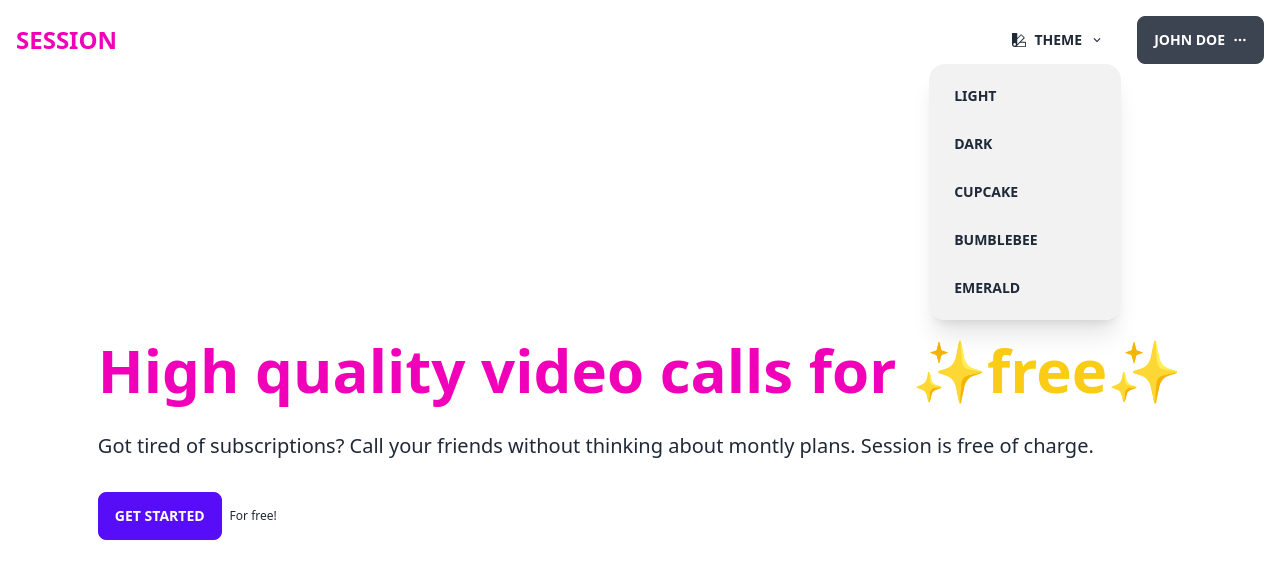
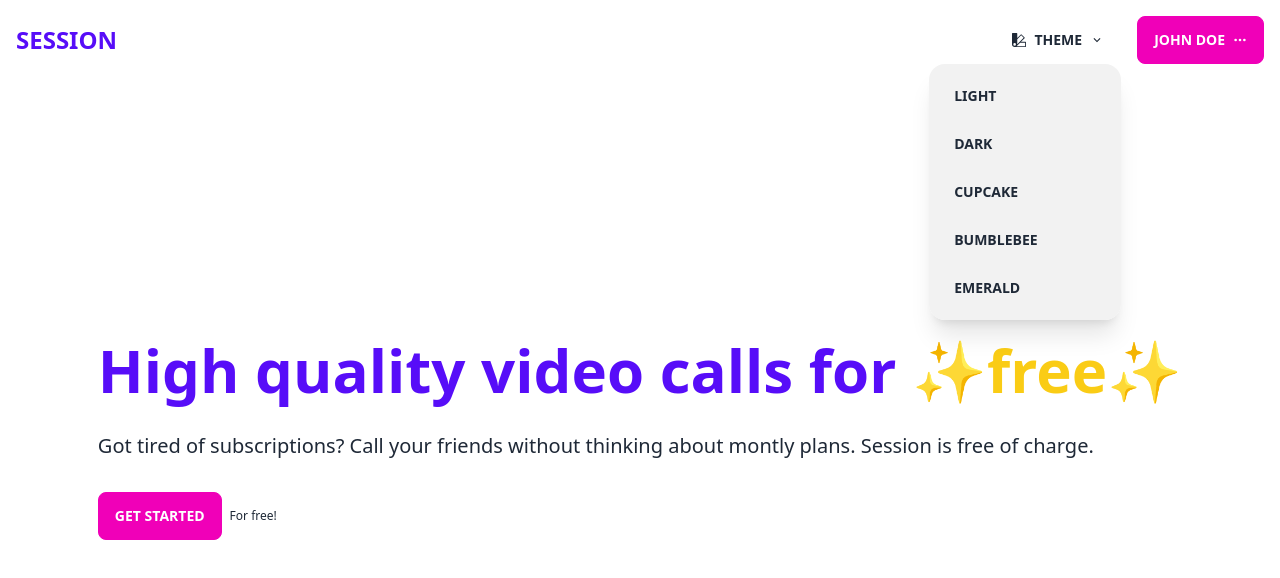
Before and after one commit to alkimcaner/session, a Next.js app: page / in a window 1280 px wide. Both pictures are taken after a click on the label "THEME". Shown: the top 578 px of the page. Built offline with nearby package versions, Linux system fonts and the light colour scheme; no server answers.

Commit message:
fix: store theme state in a cookie

```diff
--- a/package.json
+++ b/package.json
@@ -10,12 +10,14 @@
   },
   "dependencies": {
     "@reduxjs/toolkit": "^1.9.3",
+    "@types/js-cookie": "^3.0.3",
     "@types/node": "18.14.5",
     "@types/react": "18.0.28",
     "@types/react-dom": "18.0.11",
     "daisyui": "^2.51.3",
     "eslint": "8.35.0",
     "eslint-config-next": "13.2.3",
+    "js-cookie": "^3.0.1",
     "next": "13.2.3",
     "peerjs": "^1.4.7",
     "react": "18.2.0",
--- a/src/app/Navbar.tsx
+++ b/src/app/Navbar.tsx
@@ -3,7 +3,7 @@
 import { useAppDispatch, useAppSelector } from "@/hooks";
 import { setTheme } from "@/slices/userSlice";
 import Link from "next/link";
-import { useEffect } from "react";
+import { useEffect, useState } from "react";
 import { BsPalette2, BsPersonFill, BsThreeDots } from "react-icons/bs";
 import { FiSettings } from "react-icons/fi";
 import { MdKeyboardArrowDown, MdLogout } from "react-icons/md";
@@ -44,18 +44,23 @@ const themes = [
 export default function Navbar() {
   const userState = useAppSelector((state) => state.user);
   const dispatch = useAppDispatch();
+  const [isClient, setIsClient] = useState(false);
 
   //Change theme
   useEffect(() => {
     document.documentElement.setAttribute("data-theme", userState.theme);
   }, [userState.theme]);
 
+  useEffect(() => {
+    setIsClient(true);
+  }, []);
+
   return (
     <nav className="w-full flex justify-center bg-base-100">
       <div className="relative max-w-7xl flex-1 flex items-center gap-4 p-4">
         <Link
           href="/"
-          className="text-2xl font-extrabold text-secondary hover:text-secondary-focus transition-colors mr-auto"
+          className="text-2xl font-extrabold text-primary hover:text-secondary-focus transition-colors mr-auto"
         >
           SESSION
         </Link>
@@ -72,7 +77,9 @@ export default function Navbar() {
               <button
                 key={index}
                 className={`btn ${
-                  userState.theme === theme ? "btn-primary" : "btn-ghost"
+                  isClient && userState.theme === theme
+                    ? "btn-primary"
+                    : "btn-ghost"
                 } justify-start`}
                 onClick={() => dispatch(setTheme(theme))}
               >
@@ -83,7 +90,7 @@ export default function Navbar() {
         </div>
         {/* Profile menu */}
         <div className="dropdown dropdown-end">
-          <label tabIndex={0} className="btn gap-2">
+          <label tabIndex={0} className="btn btn-secondary gap-2">
             John Doe <BsThreeDots />
           </label>
           <ul
--- a/src/app/layout.tsx
+++ b/src/app/layout.tsx
@@ -1,6 +1,7 @@
 import "./globals.css";
 import AppProviders from "./AppProviders";
 import Navbar from "./Navbar";
+import { cookies } from "next/headers";
 
 export const metadata = {
   title: "Session",
@@ -12,8 +13,11 @@ export default function RootLayout({
 }: {
   children: React.ReactNode;
 }) {
+  const cookieStore = cookies();
+  const theme = cookieStore.get("theme");
+
   return (
-    <html lang="en">
+    <html lang="en" data-theme={theme?.value}>
       <AppProviders>
         <body className="h-screen flex flex-col">
           <Navbar />
--- a/src/app/page.tsx
+++ b/src/app/page.tsx
@@ -2,7 +2,7 @@ export default function Home() {
   return (
     <main className="flex-1 max-w-7xl mx-auto flex flex-col lg:flex-row justify-center items-center gap-16 p-4">
       <div className="flex flex-col gap-8 justify-center">
-        <h1 className="text-6xl text-secondary font-bold">
+        <h1 className="text-6xl text-primary font-bold">
           High quality video calls for ✨
           <span className="text-yellow-400">free</span>✨
         </h1>
@@ -11,7 +11,7 @@ export default function Home() {
           montly plans. Session is free of charge.
         </p>
         <div className="flex items-center gap-2 w-fit">
-          <button className="btn btn-primary">Get Started</button>
+          <button className="btn btn-secondary">Get Started</button>
           <span className="text-base-content text-xs">For free!</span>
         </div>
       </div>
--- a/src/app/sessions/[id]/page.tsx
+++ b/src/app/sessions/[id]/page.tsx
@@ -58,7 +58,7 @@ export default function Session() {
       <div className="flex flex-wrap justify-center flex-col sm:flex-row gap-4 w-full h-full">
         {userState.localStream ? (
           <CamFrame
-            username={userState.name}
+            username="John Doe"
             stream={userState.localStream}
             isAudioEnabled={userState.isAudioEnabled}
             isVideoEnabled={userState.isVideoEnabled}
--- a/src/slices/userSlice.ts
+++ b/src/slices/userSlice.ts
@@ -1,22 +1,21 @@
 import { createAsyncThunk, createSlice } from "@reduxjs/toolkit";
 import type { PayloadAction } from "@reduxjs/toolkit";
 import type { AppDispatch, RootState } from "../store";
+import Cookies from "js-cookie";
 
-let theme;
+const theme = Cookies.get("theme");
 let defaultAudioDeviceId;
 let defaultVideoDeviceId;
 let isCameraMirrored;
 
 //Get localstorage
-if (localStorage) {
-  theme = localStorage.getItem("theme");
+if (typeof window !== "undefined" && window.localStorage) {
   defaultAudioDeviceId = localStorage.getItem("defaultAudioDeviceId");
   defaultVideoDeviceId = localStorage.getItem("defaultVideoDeviceId");
   isCameraMirrored = localStorage.getItem("isCameraMirrored") === "true";
 }
 
 export interface UserState {
-  name: string;
   localStream: MediaStream | undefined;
   remoteStream: MediaStream | undefined;
   isVideoEnabled: boolean;
@@ -32,7 +31,6 @@ export interface UserState {
 }
 
 const initialState: UserState = {
-  name: "",
   localStream: undefined,
   remoteStream: undefined,
   isVideoEnabled: true,
@@ -101,10 +99,6 @@ export const userSlice = createSlice({
   name: "user",
   initialState,
   reducers: {
-    setName: (state, action: PayloadAction<string>) => {
-      localStorage.setItem("username", action.payload);
-      state.name = action.payload;
-    },
     setLocalStream: (state, action: PayloadAction<MediaStream | undefined>) => {
       state.localStream = action.payload;
     },
@@ -152,7 +146,7 @@ export const userSlice = createSlice({
       state.isCameraMirrored = action.payload;
     },
     setTheme: (state, action: PayloadAction<string>) => {
-      localStorage.setItem("theme", action.payload);
+      document.cookie = `theme=${action.payload}; max-age=1704085200; path=/`;
       state.theme = action.payload;
     },
     setFocus: (
@@ -182,7 +176,6 @@ export const userSlice = createSlice({
 });
 
 export const {
-  setName,
   setLocalStream,
   setRemoteStream,
   stopLocalStream,
```
Also changed, not shown: 1 other file (tests, documents, lock files or other folders).
